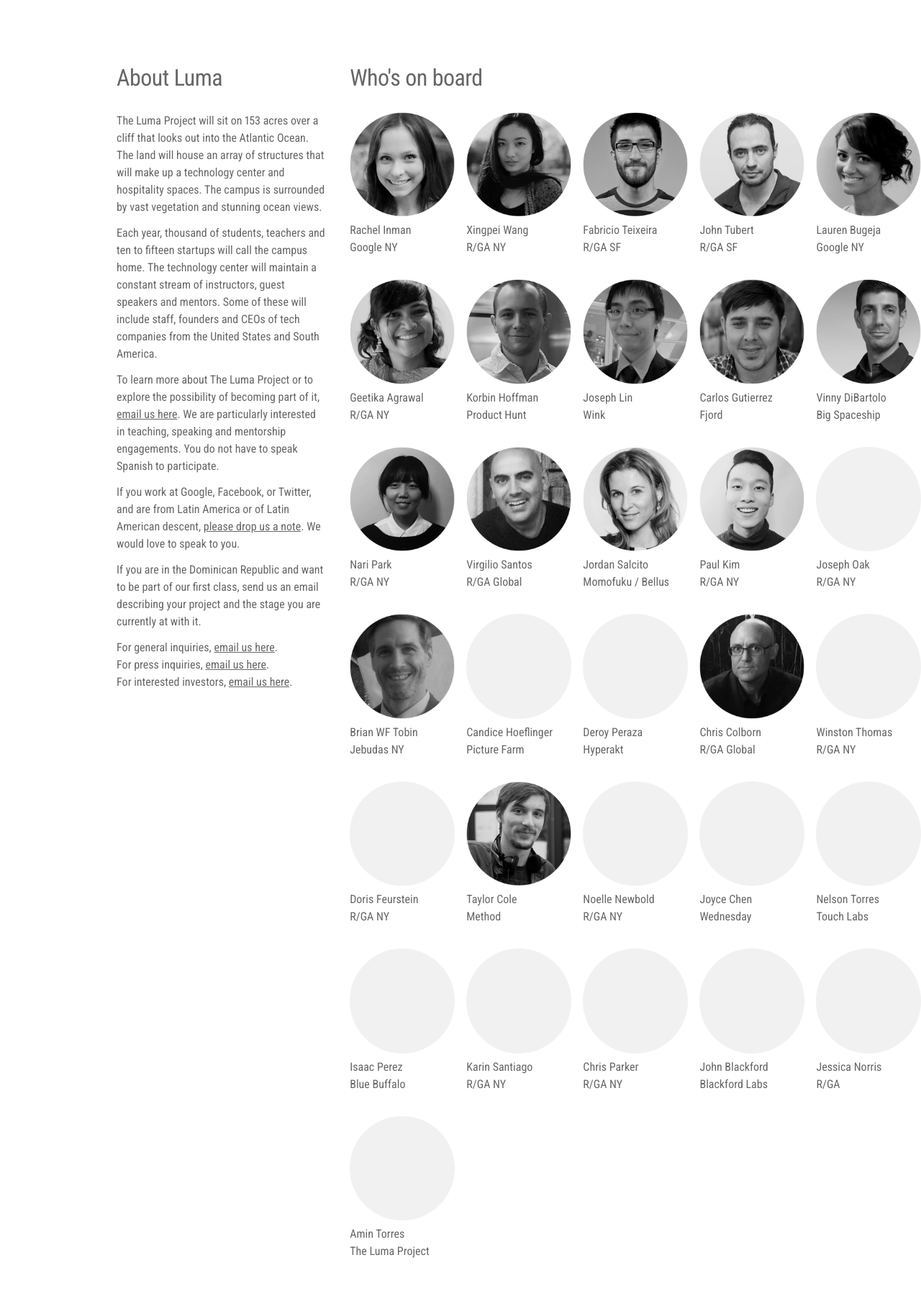
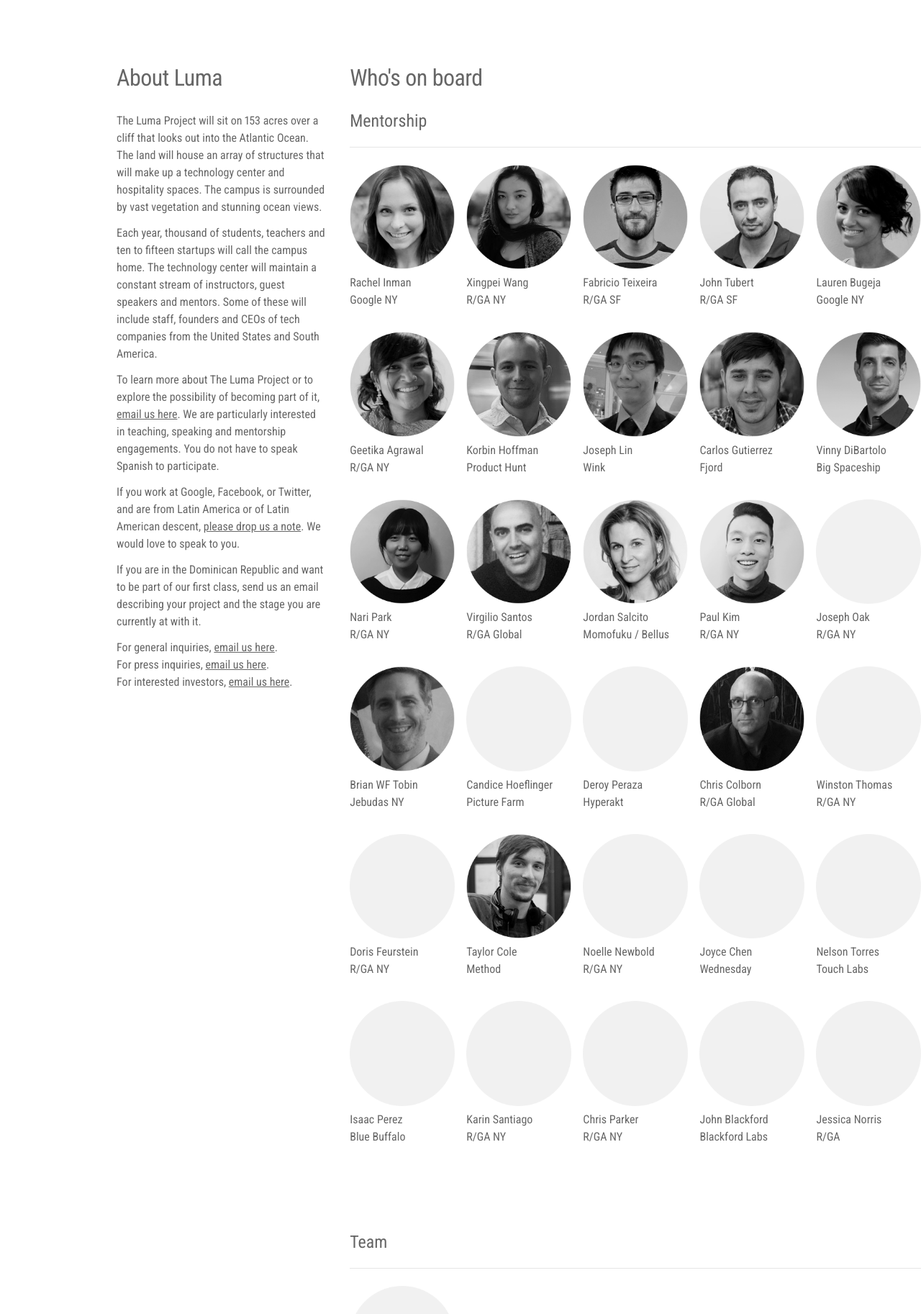
Before and after one commit to amintorres/lumaproject, a Jekyll site: the page built from index.html, in a window 1280 px wide, cut to the strip 724-2550 px from the top of the page. Shown: the whole strip at 72% size. Built offline with Jekyll 4.4.1, drawn with Linux system fonts in a browser that asks for light colours; before the commit the page ends 2507 px from its top, so only the background shows below that.

Commit message:
add section capabilities

```diff
--- a/assets/css/main.scss
+++ b/assets/css/main.scss
@@ -105,6 +105,19 @@ section.people {
     @include span-columns(4);
   }
 
+  h3 {
+    border-bottom: 1px solid #e5e5e5;
+    display: block;
+    font-size: em(24px);
+    margin-bottom: 1em;
+    padding-bottom: 1em;
+  }
+
+  ul {
+    @include clearfix;
+    margin-bottom: 90px;
+  }
+
   .person {
     @include media($large-screen-up) {
       @include span-columns(1 of 5);
--- a/index.html
+++ b/index.html
@@ -2,6 +2,7 @@
 layout: default
 
 people:
+  Mentorship:
     - name: "Rachel Inman"
       company: "Google NY"
       image: "rachel.png"
@@ -92,6 +93,7 @@ people:
     - name: "Jessica Norris"
       company: "R/GA"
       image: "circle.png"
+  Team:
     - name: "Amin Torres"
       company: "The Luma Project"
       image: "circle.png"
@@ -121,8 +123,10 @@ If you are in the Dominican Republic and want to be part of our first class, sen
 
 <section class="people">
   <h2>Who's on board</h2>
+  {% for section in page.people %}
+  <h3>{{ section[0] }}</h3>
   <ul>
-    {% for person in page.people %}
+    {% for person in section[1] %}
     <li class="person" id="{{ person.name | split:" " | join:"-" | downcase }}">
       <img class="person-image" src="{{ site.baseurl }}/assets/images/{{ person.image }}" alt="{{ person.name }}" title="{{ person.name }}" />
       <div class="person-name">{{ person.name }}</div>
@@ -130,4 +134,5 @@ If you are in the Dominican Republic and want to be part of our first class, sen
     </li>
     {% endfor %}
   </ul>
+  {% endfor %}
 </section>
```
Lines whose indentation alone changed are shown as unchanged.
